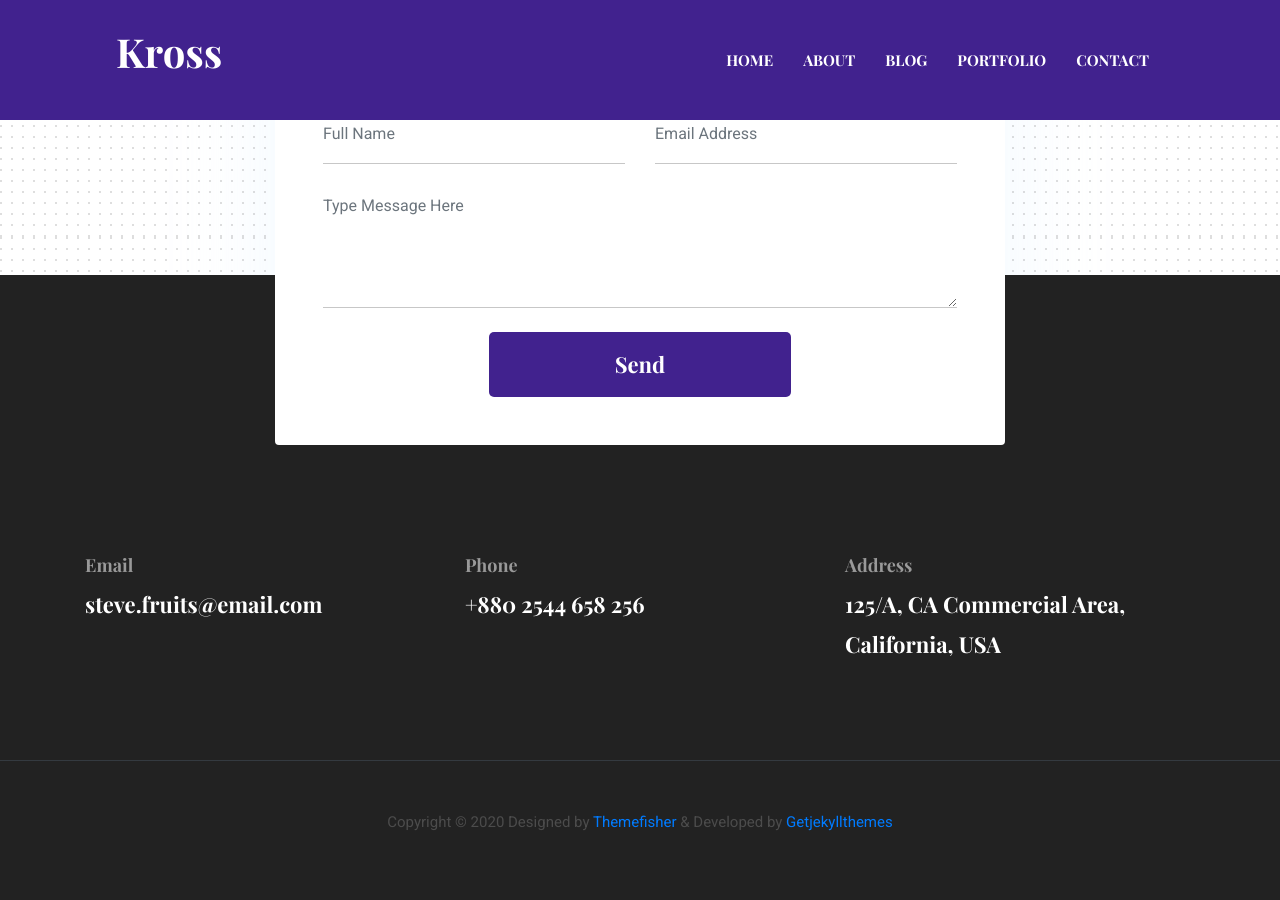
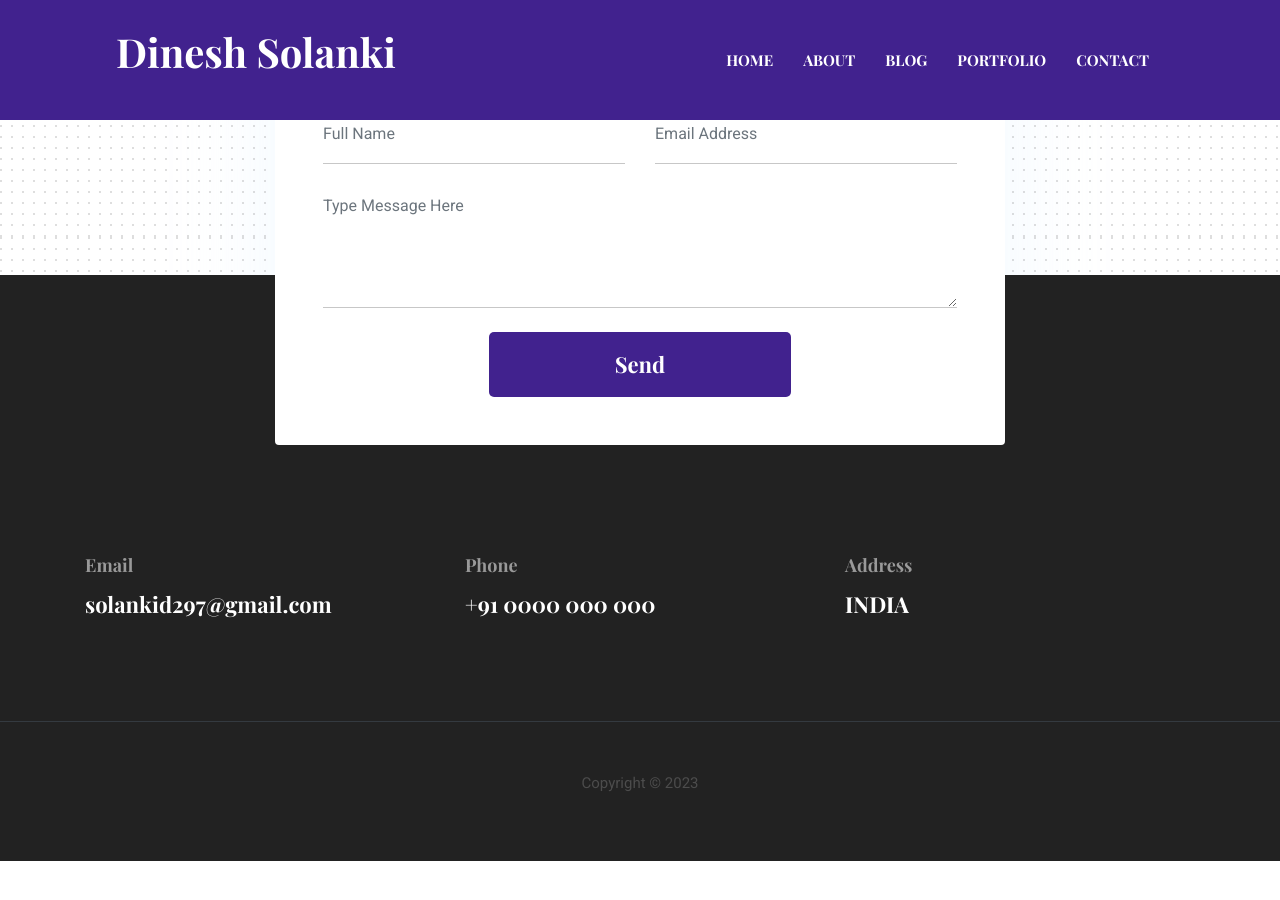
Before and after one commit to DineshSolanki/dineshsolanki.github.io, a Jekyll site: the page built from _pages/contact.html, in a window 1280 px wide and 900 px high, scrolled down 786 px. Built offline with Jekyll 4.4.1, drawn with Linux system fonts in a browser that asks for light colours; after the commit the page ends 1647 px from its top, so only the background shows below that; some of the changed lines change nothing that is shown.

Commit message:
Update personal information and details in settings.yml
The commit includes changes to the title, author, description, email, phone, address, copyright, hero, social links, blurb, work-process, skills, experience, education, portfolio, and contact updates. The changes involve updating the information to reflect Dinesh Solanki's professional and personal details. Unnecessary sections have been commented out.

```diff
--- a/_data/settings.yml
+++ b/_data/settings.yml
@@ -2,14 +2,14 @@
 #-------------------------------
 # General Site Settings
 
-title: Kross
+title: Dinesh Solanki
 logo:
-author: themefisher
-description: this is meta description
-email: steve.fruits@email.com
-phone: +880 2544 658 256
-address: 125/A, CA Commercial Area, California, USA
-copyright: Copyright &copy; 2020 Designed by [Themefisher](https://themefisher.com) & Developed by [Getjekyllthemes](https://getjekyllthemes.com)
+author: Dinesh Solanki
+description: Programmer's Mind, Writer's Heart
+email: solankid297@gmail.com
+phone: +91 0000 000 000
+address: INDIA
+copyright: Copyright &copy; 2023
 
 menu:
   - { name: About, link: "/about" }
@@ -36,19 +36,22 @@
 # Hero Section
 
 hero:
-  hero-title: Hi! I’m <br> Christoher <br> UX designer
+  hero-title: Hi! I’m <br> Dinesh <br> a writer at heart, <br> a programmer by mind.
 
 social:
-  - { icon: "ti-facebook", link: "#" }
-  - { icon: "ti-instagram", link: "#" }
-  - { icon: "ti-dribbble", link: "#" }
-  - { icon: "ti-twitter", link: "#" }
+#  https://themify.me/themify-icons
+  - { icon: "ti-github", link: "https://github.com/DineshSolanki" }
+  - { icon: "ti-linkedin", link: "https://www.linkedin.com/in/dineshsolanki/" }
+  - { icon: "ti-instagram", link: "https://instagram.com/Dinesh_So_Lucky" }
+  - { icon: "ti-twitter", link: "https://twitter.com/Dinesh_so_lucky" }
+  - { icon: "ti-wordpress", link: "https://aprogrammers.wordpress.com/" }
+  - { icon: "ti-thought", link: "https://dineshsolanki.medium.com/" }
 
 #-------------------------------
 # About (Section and Page)
 
 # About Section
-blurb: Lorem ipsum dolor sit amet, consectetur adipisicing elit, sed do eiusmod tempor incididunt ut labore et dolore magna aliqua. Ut enim ad minim veniam, quis nostrud exercitation ullamco laboris nisi ut aliquip ex ea commodo consequat. Duis aute irure dolor in reprehenderit in voluptate velit esse cillum dolore eu fugiat nulla pariatur.
+blurb: I'm Dinesh Solanki, I'm passionate about coding and contributing to open-source projects with experience building backend systems and APIs in Java and C#. I'm passionate about writing clean, readable code and delivering robust, scalable solutions. I'm always open to collaborating on new and innovative ideas. Connect with me on LinkedIn or check out my blog to learn more about me.
 
 blurb-btn-link: "/about"
 blurb-btn-name: know more
@@ -57,41 +60,46 @@
 
 # Work Process Section
 work-process:
-  - title: "Research and Plan"
-    icon: "assets/images/icons/plan.png"
-    content: "Lorem ipsum dolor sit amet, consectetur adipisicing elit, sed do eiusmod tempor incididunt ut labore et dolore magna aliqua."
+  - title: "DrySign"
+    icon: "https://drysign.exelatech.com/sites/default/files/DrySign-logo-black.png"
+    content: "
+    Developed backend features in Java and Angular frontend
+    Led feature development and task delegation to meet deadlines
+    Projects - DrySign 2 & ERN
+    Lead engineer of SAST and DAST security fixes of the projects (Improved Application security score from 26 to 93 in a month) | Mentored colleagues on best practices
+"
 
-  - title: "Design and Develop"
-    icon: "assets/images/icons/design.png"
-    content: "Lorem ipsum dolor sit amet, consectetur adipisicing elit, sed do eiusmod tempor incididunt ut labore et dolore magna aliqua."
+  - title: "Exela Remote Notarization"
+    icon: "https://rn.exelatech.com/sites/default/files/custom-logo/ERN-logo-blue-white.png"
+    content: "Exela RN is a web portal that facilitates connecting signatories to credentialed notaries in order to schedule and record successful notary sessions within a secure online environment, enabling customers to get a document notarized online using any kind of connected device. Notaries will be provided with an electronic notary journal and recording vault from which they can retrieve their sessions, as well as easy to use scheduling tools, calendars to customize availability, and an account dashboard to track payments and appointments."
 
-  - title: "Deliver"
-    icon: "assets/images/icons/print.png"
-    content: "Lorem ipsum dolor sit amet, consectetur adipisicing elit, sed do eiusmod tempor incididunt ut labore et dolore magna aliqua."
+  - title: "FoliCon"
+    icon: "assets/images/icons/folicon-square.png"
+    content: "Folicon - The ultimate movie, show, music, games folder icon customizer"
 
 # My Team Section
-team:
-  - title: "Jack Schenziwe"
-    image: "assets/images/team/member-1.png"
-    designation: "Project Manager"
-
-  - title: "Julias Carlie"
-    image: "assets/images/team/member-2.png"
-    designation: "Web Developer"
-
-  - title: "John Doe"
-    image: "assets/images/team/member-3.png"
-    designation: "Designer"
+#team:
+#  - title: "Jack Schenziwe"
+#    image: "assets/images/team/member-1.png"
+#    designation: "Project Manager"
+#
+#  - title: "Julias Carlie"
+#    image: "assets/images/team/member-2.png"
+#    designation: "Web Developer"
+#
+#  - title: "John Doe"
+#    image: "assets/images/team/member-3.png"
+#    designation: "Designer"
 
 #-------------------------------
 # Skills Section
 
 skills-title: Skills
 skills:
-  - { name: Web Design, color: "#fdb157", value: "90%" }
-  - { name: Logo Design, color: "#9473e6", value: "60%" }
-  - { name: After Effects, color: "#bdecf6", value: "80%" }
-  - { name: Web App, color: "#ffbcaa", value: "70%" }
+  - { name: Java (Spring-boot), color: "#fdb157", value: "70%" }
+  - { name: C#, color: "#9473e6", value: "70%" }
+  - { name: Angular, color: "#bdecf6", value: "40%" }
+  - { name: Git, color: "#ffbcaa", value: "70%" }
 
 #-------------------------------
 # Exprerience Section
@@ -99,22 +107,16 @@
 experience-title: Experience
 experience:
   - {
-      name: Junior UX Designer,
+      name: Software Engineer,
       icon: "icon-1.png",
-      date: "Jan 2007 - Feb 2009",
-      organization: "WEBEX",
+      date: "Nov 2021 - Present",
+      organization: "Exela Technologies",
     }
   - {
-      name: UX & UI Designer,
+      name: Software Engineer,
       icon: "icon-2.png",
-      date: "Mar 2009 - Aug 2014",
-      organization: "AUGMEDIX",
-    }
-  - {
-      name: Senior UI Designer,
-      icon: "icon-3.png",
-      date: "Sep 2014 - Present",
-      organization: "THEMEFISHER",
+      date: "Mar 2021 - Aug 2021",
+      organization: "Yagna IQ",
     }
 
 #-------------------------------
@@ -123,69 +125,64 @@
 education-title: Education
 education:
   - {
-      name: Marters in UX Design,
-      date: "2006",
-      organization: "Masassusets Institute of Technology",
+      name: Master of Computer Applications,
+      date: "2021",
+      organization: "MBM Engineering College, Jodhpur",
     }
   - {
-      name: Honours in Fine Arts,
-      date: "2004",
-      organization: "Harvard University",
+      name: Bachelor of Computer Applications,
+      date: "2018",
+      organization: "Lachoo Memorial College of Science & Technology, Jodhpur",
     }
   - {
-      name: Higher Secondary Certificat,
-      date: "2000",
-      organization: "Cardiff School",
-    }
-  - {
-      name: Secondary School Certificate,
-      date: "1998",
-      organization: "Cardiff School",
+      name: Senior Secondary School,
+      date: "2015",
+      organization: "SS S.S.S",
     }
 
 #-------------------------------
 # Services Section
 
-services-title: Services
-services:
-  - {
-      name: UI Design,
-      icon: ti-palette,
-      description: "Lorem ipsum dolor sit amet, consectetur adipisicing elit, sed do eiusmod tempor incididunt ut labore et dolore magna aliqua.",
-      active: ,# Add true to select section
-    }
-  - {
-      name: UX Design,
-      icon: ti-vector,
-      description: "Lorem ipsum dolor sit amet, consectetur adipisicing elit, sed do eiusmod tempor incididunt ut labore et dolore magna aliqua.",
-      active: true, # Add true to select section
-    }
-  - {
-      name: Interaction Design,
-      icon: ti-panel,
-      description: "Lorem ipsum dolor sit amet, consectetur adipisicing elit, sed do eiusmod tempor incididunt ut labore et dolore magna aliqua.",
-      active: ,# Add true to select section
-    }
+#services-title: Services
+#services:
+#  - {
+#      name: UI Design,
+#      icon: ti-palette,
+#      description: "Lorem ipsum dolor sit amet, consectetur adipisicing elit, sed do eiusmod tempor incididunt ut labore et dolore magna aliqua.",
+#      active: ,# Add true to select section
+#    }
+#  - {
+#      name: UX Design,
+#      icon: ti-vector,
+#      description: "Lorem ipsum dolor sit amet, consectetur adipisicing elit, sed do eiusmod tempor incididunt ut labore et dolore magna aliqua.",
+#      active: true, # Add true to select section
+#    }
+#  - {
+#      name: Interaction Design,
+#      icon: ti-panel,
+#      description: "Lorem ipsum dolor sit amet, consectetur adipisicing elit, sed do eiusmod tempor incididunt ut labore et dolore magna aliqua.",
+#      active: ,# Add true to select section
+#    }
 
 #-------------------------------
 # Portfolio (Section and Page)
 
 # Portfolio Home Section
 portfolio-home-items:
-  - image: "assets/images/portfolio/item-1.png"
-    url: "#"
+  - image: "assets/images/portfolio/folicon.png"
+    url: "https://git.io/folicon"
 
-  - image: "assets/images/portfolio/item-2.png"
-    url: "#"
+  - image: "assets/images/portfolio/nullnotion.png"
+    url: "https://plugins.jetbrains.com/plugin/20902-nullnotion"
 
-  - image: "assets/images/portfolio/item-3.png"
-    url: "#"
+  - image: "https://drysign.exelatech.com/sites/default/files/DrySign-logo-black.png"
+    url: "https://drysign.exelatech.com/"
 
-  - image: "assets/images/portfolio/item-4.png"
-    url: "#"
+  - image: "https://rn.exelatech.com/sites/default/files/custom-logo/ERN-logo-blue-white.png"
+    url: "https://rn.exelatech.com"
 
-  - image: "assets/images/portfolio/item-5.png"
-    url: "#"
+  - image: "assets/images/portfolio/samay.png"
+    url: "https://dineshsolanki.github.io/Samay/"
 
 # Portfolio Page
 portfolio-label:
@@ -265,39 +262,39 @@
 #-------------------------------
 # Client Slider Section
 
-client-slider-items:
-  - logo: "assets/images/clients-logo/client-logo-1.png"
-    url: "#"
-
-  - logo: "assets/images/clients-logo/client-logo-2.png"
-    url: "#"
-
-  - logo: "assets/images/clients-logo/client-logo-3.png"
-    url: "#"
-
-  - logo: "assets/images/clients-logo/client-logo-4.png"
-    url: "#"
-
-  - logo: "assets/images/clients-logo/client-logo-5.png"
-    url: "#"
-
-  - logo: "assets/images/clients-logo/client-logo-1.png"
-    url: "#"
-
-  - logo: "assets/images/clients-logo/client-logo-2.png"
-    url: "#"
-
-  - logo: "assets/images/clients-logo/client-logo-3.png"
-    url: "#"
-
-  - logo: "assets/images/clients-logo/client-logo-4.png"
-    url: "#"
-
-  - logo: "assets/images/clients-logo/client-logo-5.png"
-    url: "#"
+#client-slider-items:
+#  - logo: "assets/images/clients-logo/client-logo-1.png"
+#    url: "#"
+#
+#  - logo: "assets/images/clients-logo/client-logo-2.png"
+#    url: "#"
+#
+#  - logo: "assets/images/clients-logo/client-logo-3.png"
+#    url: "#"
+#
+#  - logo: "assets/images/clients-logo/client-logo-4.png"
+#    url: "#"
+#
+#  - logo: "assets/images/clients-logo/client-logo-5.png"
+#    url: "#"
+#
+#  - logo: "assets/images/clients-logo/client-logo-1.png"
+#    url: "#"
+#
+#  - logo: "assets/images/clients-logo/client-logo-2.png"
+#    url: "#"
+#
+#  - logo: "assets/images/clients-logo/client-logo-3.png"
+#    url: "#"
+#
+#  - logo: "assets/images/clients-logo/client-logo-4.png"
+#    url: "#"
+#
+#  - logo: "assets/images/clients-logo/client-logo-5.png"
+#    url: "#"
 
 #-------------------------------
 # Contact Section
 
 contact-title: Contact Info
-contact-email: steve.fruits@email.com
+contact-email: solankid297@gmail.com
```
Also changed, not shown: assets/images/icons/folicon-squre.png (added), assets/images/portfolio/folicon.png (added), assets/images/portfolio/nullnotion.png (added), assets/images/portfolio/samay.png (added).
